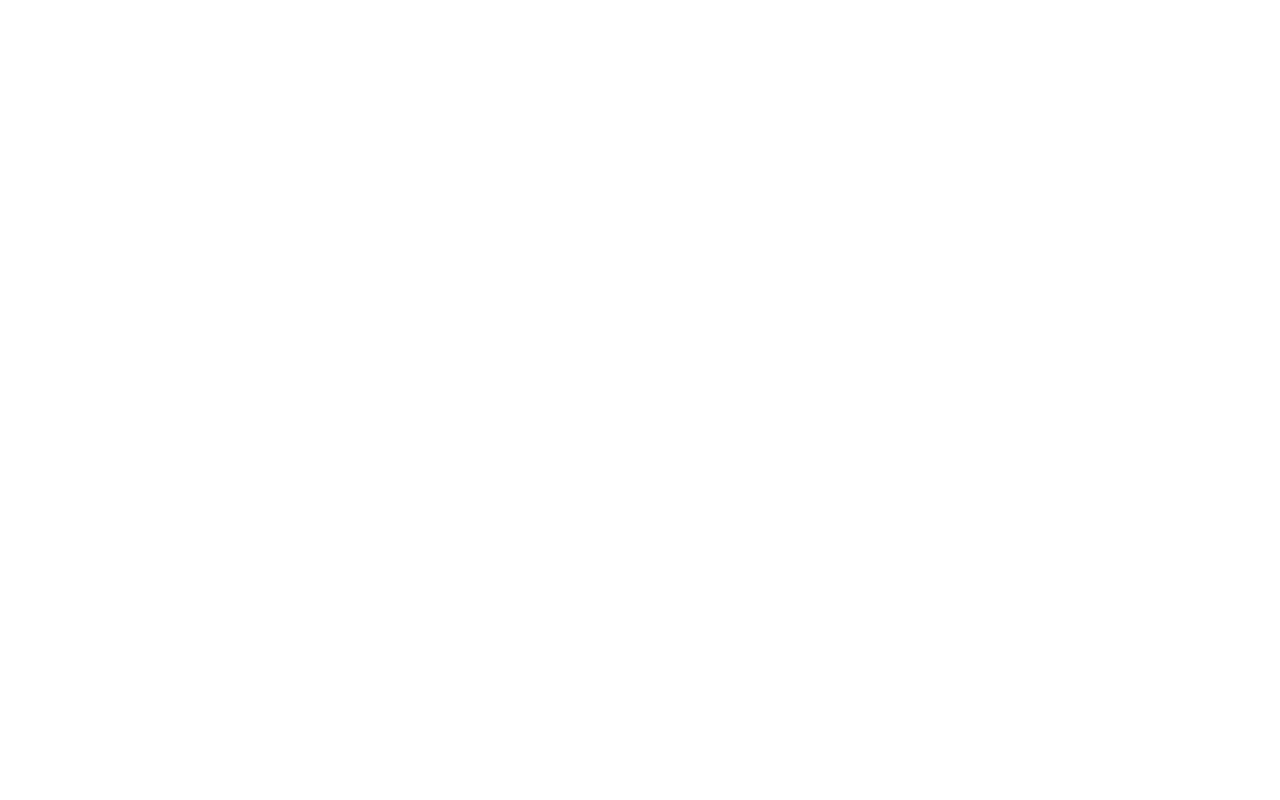
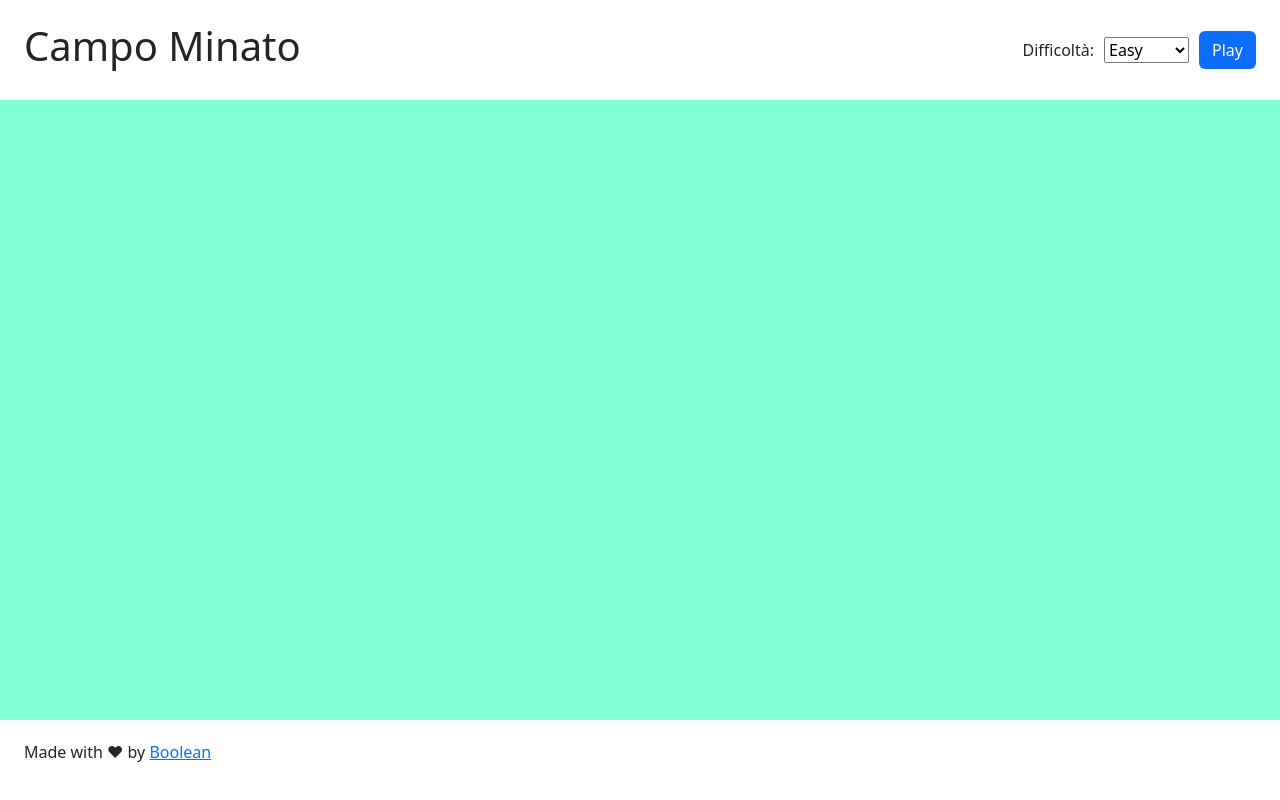
Before and after one commit to Francesco-Rapetti/js-campominato-dom, a plain HTML site: page index.html in a window 1280 px wide. Drawn offline with nearby package versions, Linux system fonts and the light colour scheme.

Commit message:
UI: implement base ui

```diff
--- a/css/style.css
+++ b/css/style.css
@@ -3,3 +3,27 @@
     margin: 0;
     padding: 0;
 }
+
+header {
+    display: flex;
+    justify-content: space-between;
+    align-items: center;
+    height: 100px;
+}
+
+main {
+    background-color: aquamarine;
+    height: calc(100vh - 180px);
+    overflow: auto;
+}
+
+footer {
+    height: 80px;
+}
+
+.menu {
+    display: flex;
+    gap: 10px;
+    height: fit-content;
+    align-items: center;
+}
--- a/index.html
+++ b/index.html
@@ -3,15 +3,32 @@
 <head>
     <meta charset="UTF-8">
     <meta name="viewport" content="width=device-width, initial-scale=1.0">
-    <title>Document</title>
+    <title>Campo Minato</title>
     <link rel="stylesheet" href="css/style.css">
+    <link href="https://cdn.jsdelivr.net/npm/bootstrap@5.3.2/dist/css/bootstrap.min.css" rel="stylesheet" integrity="sha384-T3c6CoIi6uLrA9TneNEoa7RxnatzjcDSCmG1MXxSR1GAsXEV/Dwwykc2MPK8M2HN" crossorigin="anonymous">
 </head>
 <body>
-    <header></header>
+    <header class="px-4">
+        <h1>Campo Minato</h1>
+
+        <div class="menu">
+            <p class="mb-0">Difficoltà:</p>
+            <select name="difficulty" id="difficulty">
+                <option value="easy">Easy</option>
+                <option value="medium">Medium</option>
+                <option value="hard">Hard</option>
+            </select>
+            <button class="btn bg-primary text-white">Play</button>
+        </div>
+    </header>
 
     <main></main>
 
-    <footer></footer>
+    <footer class="d-flex align-items-center ps-4">
+        <p>
+            Made with &hearts; by <a href="#">Boolean</a>
+        </p>
+    </footer>
 
     <!-- JS -->
     <script src="js/main.js"></script>
```
